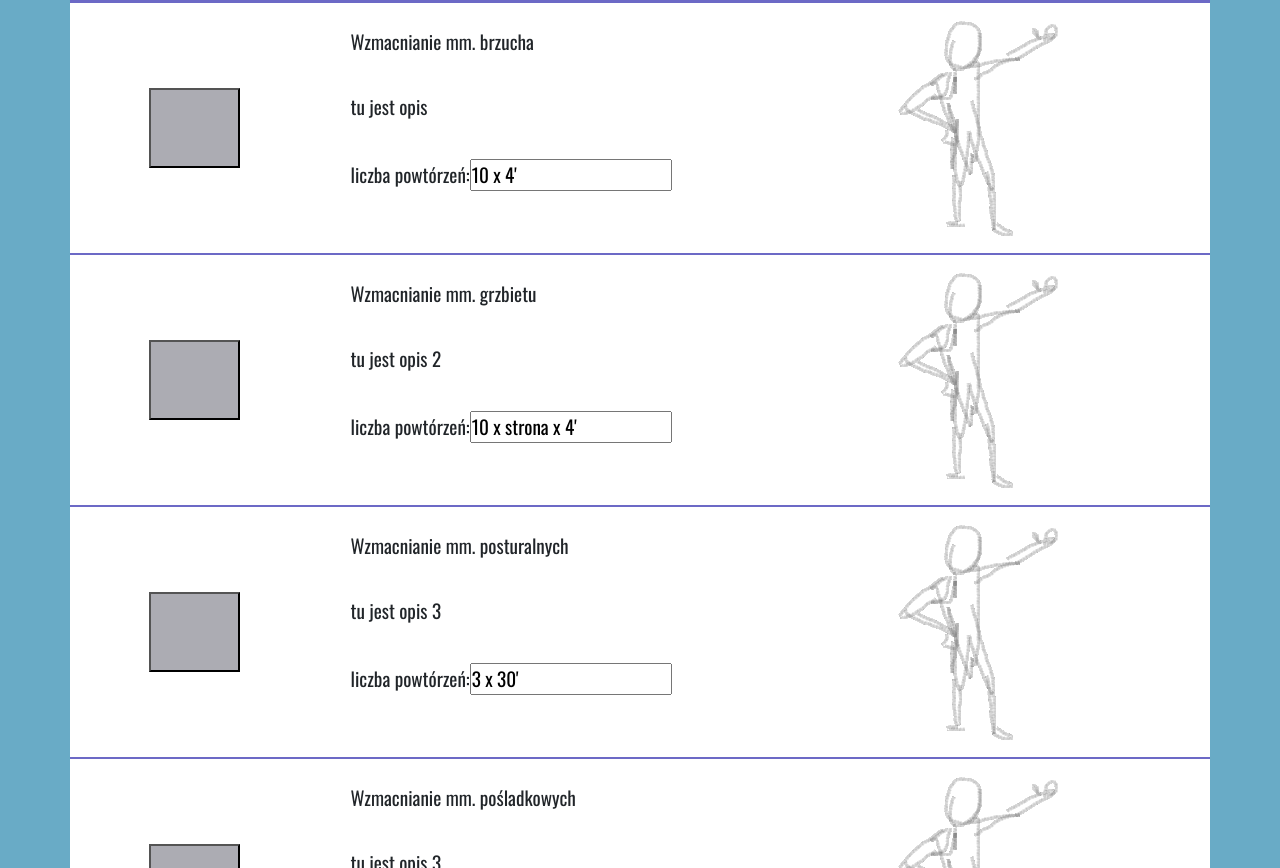
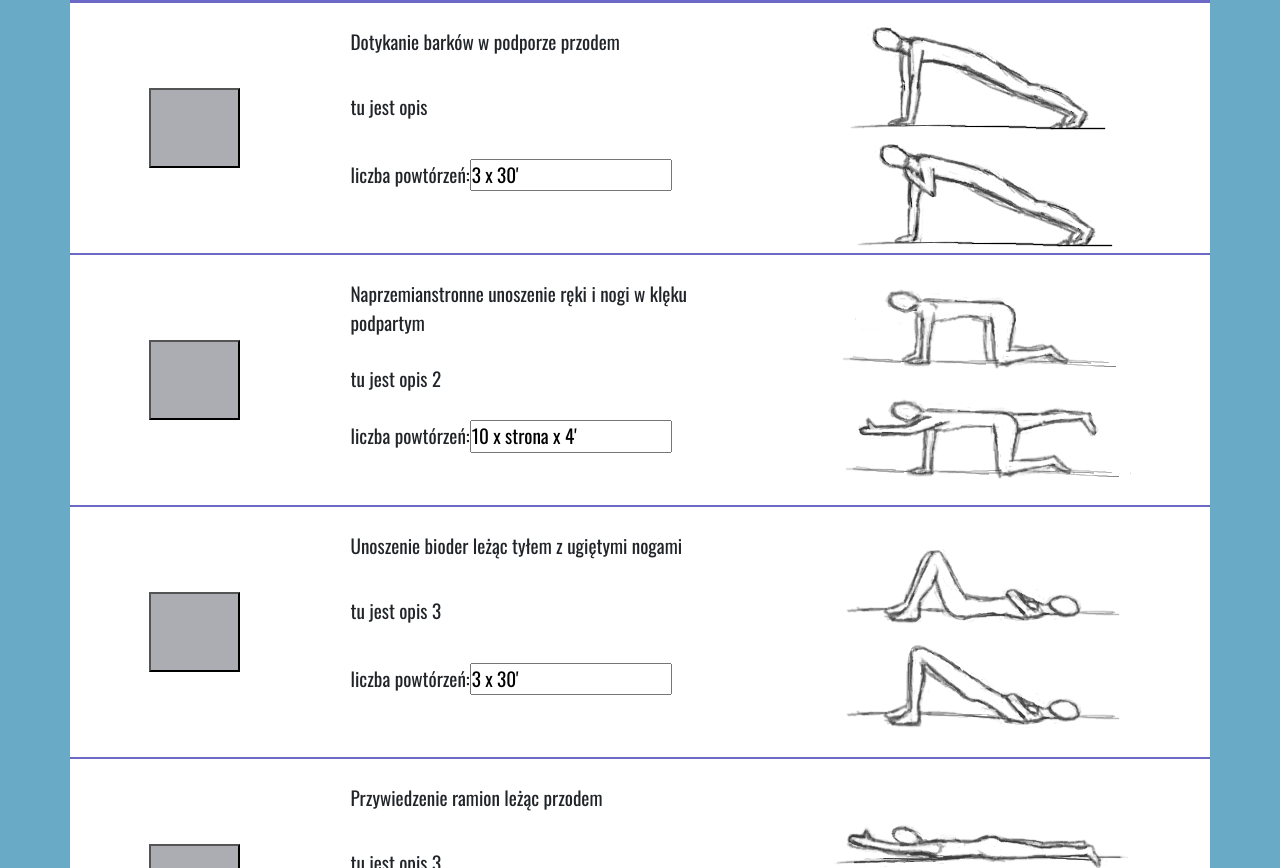
Before and after one commit to Fizjopatka/PHYSIO_OUTLINE_CREATOR, a plain HTML site: page index.html in a window 1280 px wide. Shown: the part 1932-2800 px from the top of the page. Drawn offline with nearby package versions, Linux system fonts and the light colour scheme.

Commit message:
added images

```diff
--- a/css/colors.css
+++ b/css/colors.css
@@ -1,4 +1,5 @@
 :root {
+    /* GREEN, BLUE */
     --jade: rgb(105, 198, 155);
     --jade-50: rgb(105, 198, 155, 0.5);
     --patin: rgb(105, 198, 178);
@@ -9,6 +10,10 @@
     --sky-blue: rgb(105, 148, 198);
     --moon-evening: rgb(105, 125, 198);
     --lavender: rgb(108, 105, 198);
+    /*RED*/
+    --dead-salmon: rgb(198, 132, 105);
+    /* BLACK, GREY, WHITE */
+    --black: rgb(0, 0, 0);
     --grey-80: rgb(152, 152, 160, 0.8);
     --grey: rgb(152, 152, 160);
     --white: rgb(255, 255, 255);
--- a/css/style.css
+++ b/css/style.css
@@ -99,6 +99,22 @@ body {
     border-bottom: 2px solid var(--lavender);
 }
 
+.ready {
+    border-bottom: 2px solid var(--lavender);
+}
+
+.ready-button {
+    height: 5rem;
+    font-size: 2rem;
+    background-color: var(--dead-salmon);
+    border: none;
+    opacity: 0.8;
+}
+
+.ready-button:hover {
+    opacity: 1;
+}
+
 /* PDF */
 
 .content-pdf, .new-page {
--- a/index.html
+++ b/index.html
@@ -82,6 +82,10 @@
                         <div id="exercise-pdf" class="new-page"></div>
                     </div>
                 </div>
+                <!--READY-->
+                <div class="ready">
+                    <button id="ready-button" class="col-12 ready-button">Gotowe</button>
+                </div>
                 <!--FOOTER-->
                 <div class="bottom-navbar navbar">
                 </div>
--- a/js/main.js
+++ b/js/main.js
@@ -9,7 +9,7 @@ const commentsPdf = document.querySelector('.comments-pdf');
 const submit1 = document.getElementById('submit-1');
 const exercisePdf = document.getElementById('exercise-pdf');
 const exercisePdf2 = document.getElementById('exercise-pdf2');
-const exercisePdf3 = document.getElementById('exercise-pdf3');
+const readyButton = document.getElementById('ready-button');
 let size = 1;
 let queueNumber = 0;
 
@@ -40,13 +40,17 @@ submit1.addEventListener('click', (e)=>{
     e.preventDefault();
 });
 
+readyButton.addEventListener('click', ()=>{
+    window.scrollTo({ top: 0, behavior: 'smooth' });
+})
+
 //EXERCISES
 const stretchExerciseCollection = [
     {
         title: "Rozciąganie mm. kulszowo-goleniowych",
         size: 1,
         description: "tu jest opis",
-        image: "img/test.png",
+        image: "img/stretch0.png",
         repetitions: "10 x strona",
         trigger: false,
         queueNumber: 0
@@ -55,7 +59,7 @@ const stretchExerciseCollection = [
         title: "Rozciąganie mm. pośladkowych",
         size: 1,
         description: "tu jest opis 2",
-        image: "img/test.png",
+        image: "img/stretch1.png",
         repetitions: "40' x strona",
         trigger: false,
         queueNumber: 0
@@ -64,7 +68,7 @@ const stretchExerciseCollection = [
         title: "Rozciąganie mm. piersiowych",
         size: 1,
         description: "tu jest opis 3",
-        image: "img/test.png",
+        image: "img/stretch2.png",
         repetitions: "40' x strona",
         trigger: false,
         queueNumber: 0
@@ -73,7 +77,7 @@ const stretchExerciseCollection = [
         title: "Rozciąganie mm. czworogłowych",
         size: 1,
         description: "tu jest opis 4",
-        image: "img/test.png",
+        image: "img/stretch3.png",
         repetitions: "40' x strona",
         trigger: false,
         queueNumber: 0
@@ -82,7 +86,7 @@ const stretchExerciseCollection = [
         title: "Rozciąganie mm. czworobocznych lędźwi",
         size: 1,
         description: "tu jest opis 5",
-        image: "img/test.png",
+        image: "img/stretch4.png",
         repetitions: "10 x strona x 4'",
         trigger: false,
         queueNumber: 0
@@ -91,46 +95,46 @@ const stretchExerciseCollection = [
 
 const strengthExerciseCollection = [
     {
-        title: "Wzmacnianie mm. brzucha",
+        title: "Dotykanie barków w podporze przodem",
         size: 1,
         description: "tu jest opis",
-        image: "img/test.png",
+        image: "img/strength0.png",
+        repetitions: "3 x 30'",
+        trigger: false,
+        queueNumber: 0
+    },
+    {
+        title: "Naprzemianstronne unoszenie ręki i nogi w klęku podpartym",
+        size: 1,
+        description: "tu jest opis 2",
+        image: "img/strength1.png",
+        repetitions: "10 x strona x 4'",
+        trigger: false,
+        queueNumber: 0
+    },
+    {
+        title: "Unoszenie bioder leżąc tyłem z ugiętymi nogami",
+        size: 1,
+        description: "tu jest opis 3",
+        image: "img/strength2.png",
+        repetitions: "3 x 30'",
+        trigger: false,
+        queueNumber: 0
+    },
+    {
+        title: "Przywiedzenie ramion leżąc przodem",
+        size: 1,
+        description: "tu jest opis 3",
+        image: "img/strength3.png",
         repetitions: "10 x 4'",
         trigger: false,
         queueNumber: 0
     },
     {
-        title: "Wzmacnianie mm. grzbietu",
-        size: 1,
-        description: "tu jest opis 2",
-        image: "img/test.png",
-        repetitions: "10 x strona x 4'",
-        trigger: false,
-        queueNumber: 0
-    },
-    {
-        title: "Wzmacnianie mm. posturalnych",
+        title: "Deska na boku",
         size: 1,
         description: "tu jest opis 3",
-        image: "img/test.png",
-        repetitions: "3 x 30'",
-        trigger: false,
-        queueNumber: 0
-    },
-    {
-        title: "Wzmacnianie mm. pośladkowych",
-        size: 1,
-        description: "tu jest opis 3",
-        image: "img/test.png",
-        repetitions: "10 x 4'",
-        trigger: false,
-        queueNumber: 0
-    },
-    {
-        title: "Wzmacnianie mm. dna miednicy, mm. głębokich tułowia",
-        size: 1,
-        description: "tu jest opis 3",
-        image: "img/test.png",
+        image: "img/strength4.png",
         repetitions: "10 x 4'",
         trigger: false,
         queueNumber: 0
```
Also changed, not shown: img/strength0.png (added), img/strength1.png (added), img/strength2.png (added), img/strength3.png (added), img/strength4.png (added), img/stretch0.png (added), img/stretch1.png (added), img/stretch2.png (added), img/stretch3.png (added), img/stretch4.png (added).
